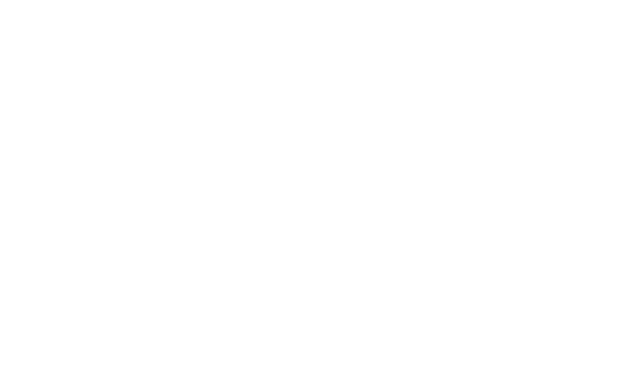
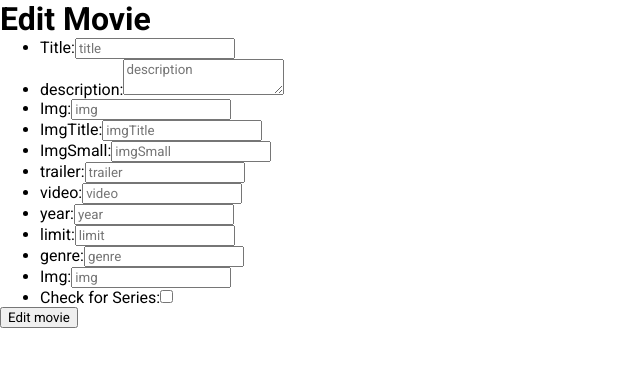
Before and after one commit to vorarocco/play, a React (Create React App) app: page /movies/1/edit in a window 1280 px wide. Before the commit this address had no page. Shown: the top 366 px of the page, without its empty margins (0-640 px from the left). Built offline with nearby package versions, Linux system fonts and the light colour scheme; no server answers.

Commit message:
edit movie complete

```diff
--- a/src/App.jsx
+++ b/src/App.jsx
@@ -7,6 +7,8 @@
 import LogIn from './login/LogIn';
 import AdminPage from './adminPage/AdminPage';
 import { useEffect, useState } from 'react';
+// import AdminEditForm from './adminEditForm/AdminEditForm';
+import AdminEditMovie from './adminEditMovie/AdminEditMovie';
 
 
 function App() {
@@ -27,6 +29,8 @@
           </>
         )}
         <Route path="/admin" element={<AdminPage/>}/>
+        <Route path="/movies/:id/edit" element={<AdminEditMovie/>}/>
+
 
 
       </Routes>
--- /dev/null
+++ b/src/adminEditForm/AdminEditForm.jsx
@@ -0,0 +1,188 @@
+import React,{useState} from 'react'
+import { useNavigate } from 'react-router-dom'
+import axios from "axios"
+import './adminEditForm.scss'
+
+const AdminEditForm = ({movie,setMovie}) => {
+
+
+  let [editForm , setEditForm] = useState({movie})
+  const navigate = useNavigate()
+
+  console.log(editForm)
+
+  let handleSubmit = async (e) =>{
+    e.preventDefault()
+
+    try{
+    let res = await fetch(`${process.env.REACT_APP_backendURI}movies/${movie._id}`, {
+        method:'PUT',
+        body: JSON.stringify({
+            title: editForm.title,
+            description: editForm.description,
+            img: editForm.img,
+            imgTitle: editForm.imgTitle,
+            imgSmall: editForm.imgSmall,
+            trailer: editForm.trailer,
+            video: editForm.video,
+            year: editForm.year,
+            limit: editForm.limit,
+            genre: editForm.genre,
+            isSeries: false
+
+        }),
+        headers:{
+            token:
+            "Bearer eyJhbGciOiJIUzI1NiIsInR5cCI6IkpXVCJ9.eyJpZCI6IjYyNDI4ZjdiMmIzZjQ2MDg0MDExMWFjYyIsImlzQWRtaW4iOnRydWUsImlhdCI6MTY0ODUzMzEzNSwiZXhwIjoxNjQ5MTM3OTM1fQ.hsic2ISw4nzf59oKzG-O524jdpS3Ah559gAwirBO9Lo",
+            "Content-Type": "application/json"
+        }
+    })
+    setMovie(res.data)
+    // navigate('/admin')
+
+        }catch(err){
+            console.log(err)
+        }
+    }
+    let handleChange = (e) =>{
+        setEditForm({
+                ...editForm,[e.target.id]: e.target.value
+            })
+        }
+    return (
+    <div>
+        <h1>Edit Movie</h1>
+        <form onSubmit={handleSubmit}>
+                <ul>
+                <li>
+                    <label htmlFor="title">Title:</label>
+                    <input
+                        type="text"
+                        id='title'
+                        name='title'
+                        onChange ={handleChange}
+                        defaultValue={movie.title}
+                        placeholder='title'/>
+                </li>
+                <li>
+                    <label htmlFor="description">description:</label>
+                    <textarea
+                        type="text"
+                        id='description'
+                        name='description'
+                        onChange ={handleChange}
+                        defaultValue={movie.description}
+                        placeholder='description'>
+                    </textarea>
+                </li>
+                <li>
+                    <label htmlFor="img">Img:</label>
+                    <input
+                        type="text"
+                        id='img'
+                        name='img'
+                        onChange ={handleChange}
+                        defaultValue={movie.img}
+                        placeholder='img'/>
+                </li>
+                <li>
+                    <label htmlFor="imgTitle">ImgTitle:</label>
+                    <input
+                        type="text"
+                        id='imgTitle'
+                        name='imgTitle'
+                        onChange ={handleChange}
+                        defaultValue={movie.imgTitle}
+                        placeholder='imgTitle'/>
+                </li>
+                <li>
+                    <label htmlFor="imgSmall">ImgSmall:</label>
+                    <input
+                        type="text"
+                        id='imgSmall'
+                        name='imgSmall'
+                        onChange ={handleChange}
+                        defaultValue={movie.imgSmall}
+                        placeholder='imgSmall'/>
+                </li>
+                <li>
+                    <label htmlFor="trailer">trailer:</label>
+                    <input
+                        type="text"
+                        id='trailer'
+                        name='trailer'
+                        onChange ={handleChange}
+                        defaultValue={movie.trailer}
+                        placeholder='trailer'/>
+                </li>
+                <li>
+                    <label htmlFor="video">video:</label>
+                    <input
+                        type="text"
+                        id='video'
+                        name='video'
+                        onChange ={handleChange}
+                        defaultValue={movie.video}
+                        placeholder='video'/>
+                </li>
+                <li>
+                    <label htmlFor="year">year:</label>
+                    <input
+                        type="text"
+                        id='year'
+                        name='year'
+                        onChange ={handleChange}
+                        defaultValue={movie.year}
+                        placeholder='year'/>
+                </li>
+                <li>
+                    <label htmlFor="limit">limit:</label>
+                    <input
+                        type="text"
+                        id='limit'
+                        name='limit'
+                        onChange ={handleChange}
+                        defaultValue={movie.limit}
+                        placeholder='limit'/>
+                </li>
+                <li>
+                    <label htmlFor="genre">genre:</label>
+                    <input
+                        type="text"
+                        id='genre'
+                        name='genre'
+                        onChange ={handleChange}
+                        defaultValue={movie.genre}
+                        placeholder='genre'/>
+                </li>
+                <li>
+                    <label htmlFor="img">Img:</label>
+                    <input
+                        type="text"
+                        id='img'
+                        name='img'
+                        onChange ={handleChange}
+                        defaultValue={movie.img}
+                        placeholder='img'/>
+                </li>
+                <li>
+                    <label htmlFor="isSeries">Check for Series:</label>
+                    <input
+                        type="checkbox"
+                        id='isSeries'
+                        name='isSeries'
+                        onChange ={handleChange}
+                        defaultValue={true}
+                        placeholder='isSeries'/>
+                </li>
+                </ul>
+
+
+            <input type="submit" value='Edit movie' />
+        </form>
+    </div>
+
+  )
+}
+
+export default AdminEditForm
--- a/src/adminEditMovie/AdminEditMovie.jsx
+++ b/src/adminEditMovie/AdminEditMovie.jsx
@@ -0,0 +1,38 @@
+import React,{useState, useEffect} from 'react'
+import AdminEditForm from '../adminEditForm/AdminEditForm'
+import { useParams } from "react-router-dom"
+import axios from 'axios';
+
+
+import './AdminEditMovie'
+
+const AdminEditMovie = () => {
+    const [movie,setMovie]=useState({})
+    let {id} = useParams()
+
+ useEffect(()=>{
+    let getMovie = async() =>{
+        try{
+            const res = await axios.get(`${process.env.REACT_APP_backendURI}movies/find/${id}`
+            ,{
+                headers:{
+                  token:
+                    "Bearer eyJhbGciOiJIUzI1NiIsInR5cCI6IkpXVCJ9.eyJpZCI6IjYyNDI4ZjdiMmIzZjQ2MDg0MDExMWFjYyIsImlzQWRtaW4iOnRydWUsImlhdCI6MTY0ODUzMzEzNSwiZXhwIjoxNjQ5MTM3OTM1fQ.hsic2ISw4nzf59oKzG-O524jdpS3Ah559gAwirBO9Lo"
+                }
+            })
+            console.log(res.data)
+            setMovie(res.data)
+        }catch(err){
+            console.log(err)
+        }
+    }
+        getMovie()
+    },[])
+  return (
+    <div>
+        <AdminEditForm movie={movie} setMovie={setMovie}/>
+    </div>
+  )
+}
+
+export default AdminEditMovie
--- a/src/adminMovieL/AdminMovieL.jsx
+++ b/src/adminMovieL/AdminMovieL.jsx
@@ -1,12 +1,13 @@
 import React, { useState, useEffect } from 'react'
+import { Link } from 'react-router-dom';
 import './adminMovieL.scss'
 import axios from 'axios';
 
 
 const AdminMovieL = () => {
     const [movies, setMovies] = useState([])
+    const [movie, setMovie] = useState({})
 
-    useEffect(()=>{
         let getMovies = async()=>{
           try{
             // console.log(item)
@@ -23,6 +24,28 @@
             console.log(err)
           }
         }
+
+      let getMovie = (movie)=>{
+        setMovie(movie)
+      }
+
+      let deleteMovie = async(movie)=>{
+        let data = await axios.delete(`${process.env.REACT_APP_backendURI}movies/${movie._id}`,{
+          method: 'DELETE',
+          body: null,
+          headers:{
+            token:
+            "Bearer eyJhbGciOiJIUzI1NiIsInR5cCI6IkpXVCJ9.eyJpZCI6IjYyNDI4ZjdiMmIzZjQ2MDg0MDExMWFjYyIsImlzQWRtaW4iOnRydWUsImlhdCI6MTY0ODUzMzEzNSwiZXhwIjoxNjQ5MTM3OTM1fQ.hsic2ISw4nzf59oKzG-O524jdpS3Ah559gAwirBO9Lo",
+            "Content-Type": "application/json"
+        }
+      })
+      let allMovies = await data.json()
+      if (allMovies){
+      setMovies(allMovies)
+      }
+      }
+
+      useEffect(()=>{
         getMovies()
       },[])
 
@@ -43,19 +66,21 @@
                     </tr>
                 </tbody>
 
-            {movies?.map(onemovie =>{
+            {movies?.map(movie =>{
                 return(
-                    <tbody key={onemovie._id}>
+                    <tbody key={movie._id}>
                         <tr>
-                        <td >{onemovie._id}</td>
-                        <td><img className='smallImage' src={onemovie.img} alt=""/></td>
-                        <td>{onemovie.title}</td>
-                        <td>{onemovie.year}</td>
-                        <td>{onemovie.limit}</td>
-                        <td>{onemovie.genre}</td>
+                        <td >{movie._id}</td>
+                        <td><img className='smallImage' src={movie.img} alt=""/></td>
+                        <td>{movie.title}</td>
+                        <td>{movie.year}</td>
+                        <td>{movie.limit}</td>
+                        <td>{movie.genre}</td>
                         <td>
+                          <Link to={{pathname:`/movies/${movie._id}/edit`}}>
                             <button className='button edit_bt'>Edit</button>
-                            <button className='button delete_bt'>Delete</button>
+                          </Link>
+                            <button className='button delete_bt' onClick={()=> deleteMovie(movie)}>Delete</button>
                         </td>
                     </tr>
                     </tbody>
--- a/src/adminPage/AdminPage.jsx
+++ b/src/adminPage/AdminPage.jsx
@@ -4,6 +4,7 @@
 import AdminAddList from '../adminAddList/AdminAddList'
 import AdminAddMovie from '../adminAddMovie/AdminAddMovie'
 import axios from 'axios';
+import AdminEditForm from '../adminEditForm/AdminEditForm'
 
 
 const AdminPage = () => {
@@ -64,6 +65,7 @@
         <AdminAddMovie addMovie={addMovie}/>
         <AdminMovieL/>
         <AdminListL/>
+        {/* <AdminEditForm path=/> */}
     </div>
   )
 }
```
Also changed, not shown: src/adminEditForm/adminEditForm.scss (added).
